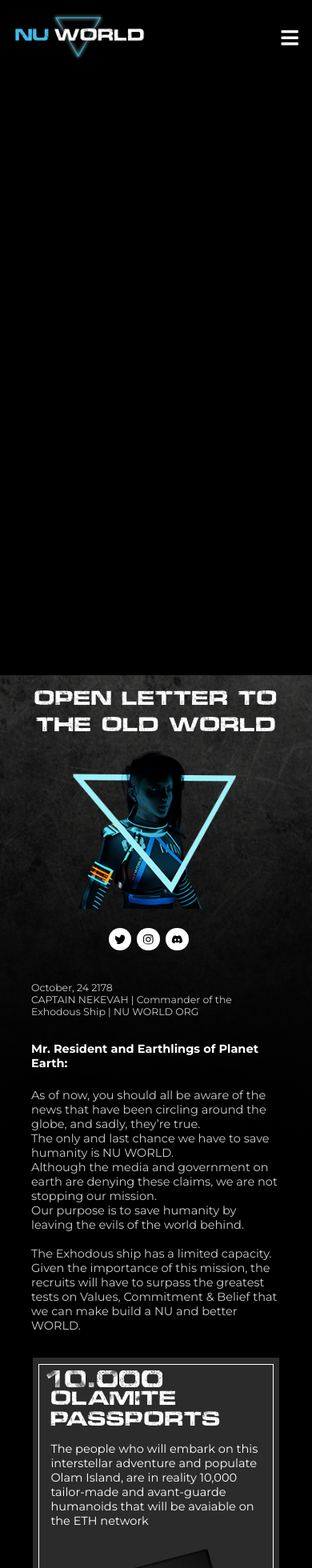
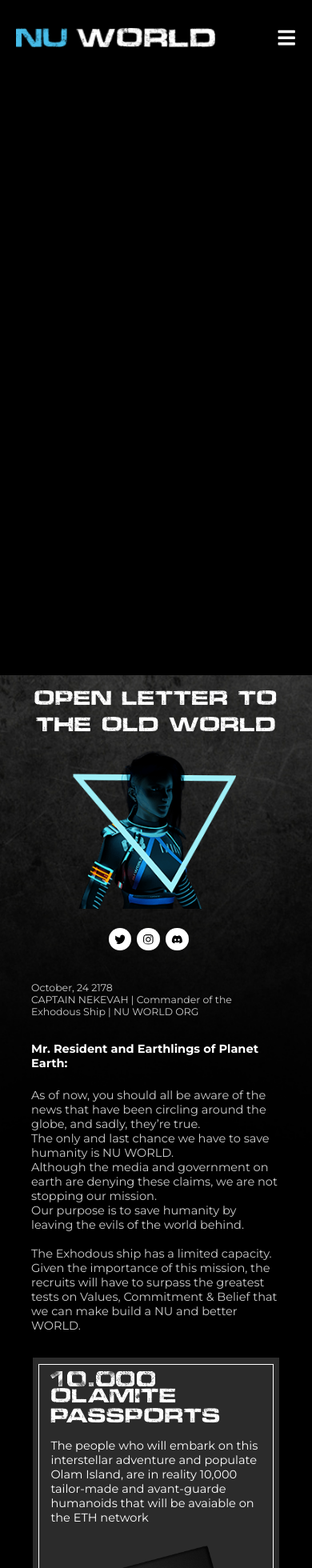
Before and after one commit to RobertIskandarani/NUWorld, a React (Create React App) app: page / in a window 390 px wide. Shown: the top 1960 px of the page at 80% size. Built offline with nearby package versions, Linux system fonts and the light colour scheme.

Commit message:
se agregan cambios a web y mobile

```diff
--- a/src/components/header/Header.jsx
+++ b/src/components/header/Header.jsx
@@ -3,7 +3,7 @@
 
 import Icon from '../generics/Icons-list';
 import ListButton from './List-button';
-import Logo from '../generics/Logo';
+import LogoImg from './../../assets/Logo.png';
 
 import IconJson from '../../data/icons.json';
 import sectionButtons from '../../data/sections.json';
@@ -33,7 +33,9 @@
             <div className={width <= 768 ? 'mobile-top-' + activeMenu : 'desktop-top'}>
                 <div className="navbar">
                     <div className="logo-header">
-                        <Logo />
+                        <a className="logo-link" href="/#">
+                            <img width="100%" height="auto" src={LogoImg} alt="Logo" />
+                        </a>
                     </div>
                     <div className="menu-icon">
                         {activeMenu ? (
@@ -62,10 +64,10 @@
                     <div className={activeMenu ? 'icons-buttons-active' : 'icons-buttons'}>
                         <div className="buysoon">
                             <a
-                                href="/#"
+                                href="https://discord.gg/E4jSG2t6wF"
                                 className="opensea-button"
                                 target="_blank"
-                                rel="noreferrer"
+                                rel="noopener noreferrer"
                             >
                                 BUY SOON
                             </a>
--- a/src/components/team/Perfil.jsx
+++ b/src/components/team/Perfil.jsx
@@ -1,6 +1,7 @@
 import React, { useState, useEffect } from 'react';
 import { IoIosCloseCircleOutline } from 'react-icons/io';
 import Modal from 'react-modal';
+import useAnalyticsEventTracker from '../../ga';
 
 const Perfil = ({ img, name, role, description, display }) => {
     const [isOpen, setIsOpen] = useState(false);
@@ -22,7 +23,13 @@
     };
 
     return (
-        <li className="person" onClick={toggleModal}>
+        <li
+            className="person"
+            onClick={() => {
+                useAnalyticsEventTracker(name);
+                toggleModal();
+            }}
+        >
             {display === 'Mobile' ? null : (
                 <Modal
                     className="modal-dialog"
--- a/src/data/icons.json
+++ b/src/data/icons.json
@@ -26,12 +26,12 @@
         {
             "id": 0,
             "icon": "Twitter",
-            "link": "https://twitter.com/cpt_nekevah"
+            "link": "https://twitter.com/NUWD_NFT"
         },
         {
             "id": 1,
             "icon": "Instagram",
-            "link": "https://www.instagram.com/cpt_nekevah/"
+            "link": "https://www.instagram.com/nuwd_nft/?hl=es"
         },
         {
             "id": 2,
--- a/src/styles/Faqs/Faqs_desktop.css
+++ b/src/styles/Faqs/Faqs_desktop.css
@@ -69,7 +69,7 @@
     flex-direction: column;
     justify-content: center;
     align-items: center;
-    background-color: rgba(69, 190, 231, 0.8);
+    background-color: rgba(69, 190, 231, 0.3);
     border-top-left-radius: 5vw;
     border-top-right-radius: 5vw;
     border-top: 1px solid rgba(256, 256, 256, 0.38883599638938904);
@@ -110,7 +110,7 @@
 
 .faqs-name-professor-newbies {
     width: 100%;
-    background-color: rgba(69, 190, 231, 0.8);
+    background-color: rgba(69, 190, 231, 0.3);
     display: flex;
     align-items: center;
     justify-content: center;
@@ -120,7 +120,7 @@
 
 .faqs-name-professor-pros {
     width: 100%;
-    background-color: rgba(69, 190, 231, 0.8);
+    background-color: rgba(69, 190, 231, 0.3);
     display: flex;
     align-items: center;
     justify-content: center;
@@ -143,7 +143,7 @@
     height: 2vh;
     display: flex;
     align-self: flex-end;
-    background-color: rgba(69, 190, 231, 0.8);
+    background-color: rgba(69, 190, 231, 0.3);
     border-left: 1px solid rgba(256, 256, 256, 0.38883599638938904);
 }
 
@@ -152,7 +152,7 @@
     height: 2vh;
     display: flex;
     align-self: flex-end;
-    background-color: rgba(126, 31, 134, 0.8);
+    background-color: rgba(126, 31, 134, 0.3);
     border-top: 1px solid rgba(256, 256, 256, 0.38883599638938904);
     border-left: 1px solid rgba(256, 256, 256, 0.38883599638938904);
 }
@@ -174,7 +174,7 @@
     flex-direction: column;
     justify-content: center;
     align-items: center;
-    background-color: rgba(126, 31, 134, 0.8);
+    background-color: rgba(126, 31, 134, 0.3);
     border-top-left-radius: 5vw;
     border-top-right-radius: 5vw;
     border-top: 1px solid rgba(256, 256, 256, 0.38883599638938904);
@@ -204,7 +204,7 @@
 
 .faqs-name-nekevah-newbies {
     width: 100%;
-    background-color: rgba(126, 31, 134, 0.8);
+    background-color: rgba(126, 31, 134, 0.5);
     display: flex;
     align-items: center;
     justify-content: center;
@@ -212,7 +212,7 @@
 
 .faqs-name-nekevah-pros {
     width: 100%;
-    background-color: rgba(126, 31, 134, 0.8);
+    background-color: rgba(126, 31, 134, 0.3);
     display: flex;
     align-items: center;
     justify-content: center;
@@ -225,7 +225,7 @@
     height: 2vh;
     display: flex;
     align-self: flex-start;
-    background-color: rgba(69, 190, 231, 0.8);
+    background-color: rgba(69, 190, 231, 0.3);
     border-top: 1px solid rgba(256, 256, 256, 0.38883599638938904);
     border-right: 1px solid rgba(256, 256, 256, 0.38883599638938904);
 }
@@ -235,6 +235,6 @@
     height: 2vh;
     display: flex;
     align-self: flex-start;
-    background-color: rgba(126, 31, 134, 0.8);
+    background-color: rgba(126, 31, 134, 0.3);
     border-right: 1px solid rgba(256, 256, 256, 0.38883599638938904);
 }
--- a/src/styles/Faqs/Faqs_mobile.css
+++ b/src/styles/Faqs/Faqs_mobile.css
@@ -44,14 +44,14 @@
     width: 90%;
     border-top-left-radius: 20px;
     border-top-right-radius: 20px;
-    background-color: rgba(69, 190, 231, 0.8);
+    background-color: rgba(69, 190, 231, 0.5);
 }
 
 .faqs-mobile-item-pros {
     width: 90%;
     border-bottom-left-radius: 20px;
     border-bottom-right-radius: 20px;
-    background-color: rgba(126, 31, 134, 0.8);
+    background-color: rgba(126, 31, 134, 0.5);
 }
 
 .accordion-item-heading-mobile {
--- a/src/styles/header/Header.css
+++ b/src/styles/header/Header.css
@@ -11,7 +11,10 @@
         width: 100%;
         padding-top: 1%;
         padding-bottom: 1%;
-        background-color: rgba(0, 0, 0, 0);
+        background: linear-gradient(
+            rgba(0, 0, 0, 1),
+            rgba(0, 0, 0, 0)
+        );
         position: absolute;
         top: 0;
         left: 0;
@@ -160,7 +163,7 @@
     }
 
     .navbar {
-        width: 100%;
+        width: 90%;
         display: flex;
         flex-direction: row;
         align-items: center;
@@ -168,17 +171,24 @@
     }
 
     .logo-header {
-        width: 50%;
-        margin-left: 2%;
+        width: 100%;
+        height: 100%;
         display: flex;
         align-items: center;
-        justify-content: center;
+        justify-content: flex-start;
+    }
+
+    .logo-link {
+        width: 92.44%;
+        display: flex;
+        align-items: center;
+        justify-content: flex-start;
     }
 
     .menu-icon {
-        width: 50%;
+        width: 30%;
         height: 100%;
-        margin-right: 4%;
+        padding: 0;
         display: flex;
         align-items: center;
         justify-content: flex-end;
--- a/src/styles/open-letter/Passport.css
+++ b/src/styles/open-letter/Passport.css
@@ -49,14 +49,14 @@
     }
 
     .ten-thousand {
-        margin-top: 0.5%;
-        margin-left: -2%;
+        margin-top: 1%;
         padding: 0;
     }
 
     .olamite,
     .passports {
         width: 100%;
+        margin-left: 2%;
         margin-top: 5%;
         margin-bottom: 5%;
         padding: 0;
@@ -130,7 +130,7 @@
     }
 
     .ten-olamite {
-        width: 100%;
+        width: 90%;
         display: flex;
         flex-direction: column;
         align-items: flex-start;
@@ -138,8 +138,7 @@
     }
 
     .ten-thousand {
-        margin-top: 0.5%;
-        margin-left: -2%;
+        margin-top: 1%;
         padding: 0;
     }
 
```
